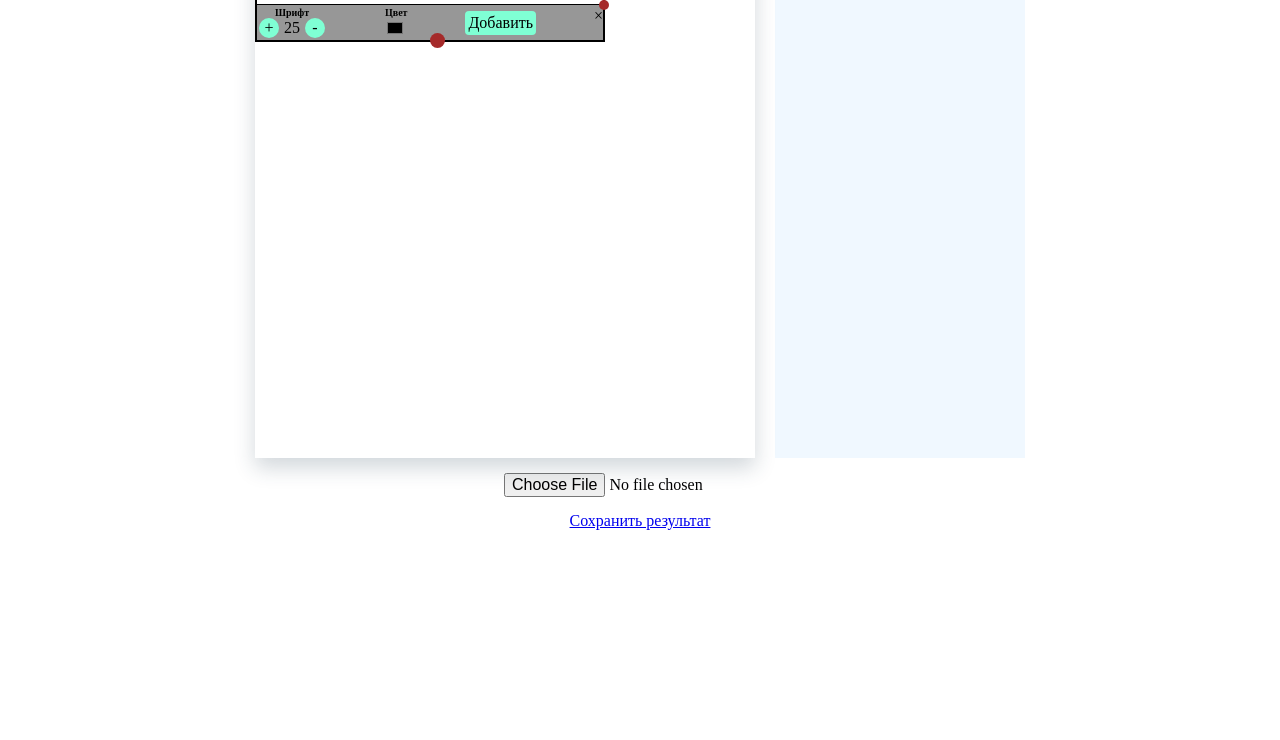
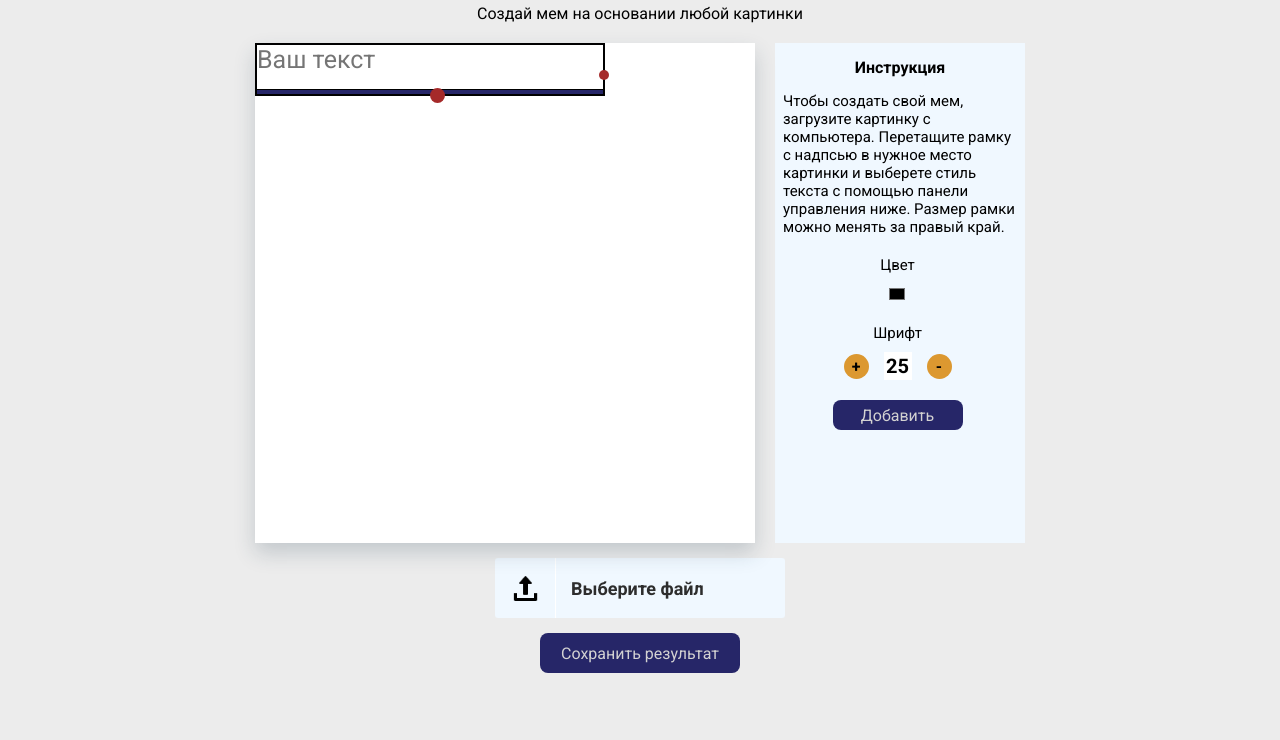
Before and after one commit to domnin997/meme-generator, a plain HTML site: page index.html in a window 1280 px wide. Shown: the part 60-800 px from the top of the page. Drawn offline with Linux system fonts and the light colour scheme.

Commit message:
Styles update

```diff
--- a/index.html
+++ b/index.html
@@ -4,11 +4,16 @@
     <meta charset="UTF-8">
     <meta http-equiv="X-UA-Compatible" content="IE=edge">
     <meta name="viewport" content="width=device-width, initial-scale=1.0">
+    <link href="https://fonts.googleapis.com/css2?family=Roboto:wght@400;700&display=swap"
+          rel="stylesheet">
     <link rel="stylesheet" href="./src/assets/css/main.css">
-    <title>Document</title>
+    <title>Генератор мемов</title>
 </head>
-<body>
-    <header>Генератор мемов</header>
+<body class="body">
+    <header class="header">
+        <h1 class="header__h1">Генератор мемов</h1>
+        <div>Создай мем на основании любой картинки</div>
+    </header>
     <main class="main">
         <div class="canvas-wrap">
 
@@ -23,7 +28,8 @@
                                   placeholder="Ваш текст"></textarea>
                     </div>
                     <div class="manage-panel-wrap">
-                        <div class="font-panel__wrap">
+
+                        <!-- <div class="font-panel__wrap">
                             <h2 class="font-panel-header">Шрифт</h2>
                             <div class="font-panel__manage-size">
                                 <button class="font-plus-btn font-btn">+</button>
@@ -31,20 +37,17 @@
                                 <button class="font-minus-btn font-btn">-</button>
                             </div>
 
-                        </div>
+                        </div> -->
 
-                        <div class="color-panel__wrap">
+                        <!-- <div class="color-panel__wrap">
                             <h2 class="color-panel-header">Цвет</h2>
                             <input type="color"
                                    class="color-input"
                             />
-                        </div>
-                        <div class="submit-btn-cont">
+                        </div> -->
+                        <!-- <div class="submit-btn-cont">
                             <button class="submit-btn">Добавить</button>
-                        </div>
-                        <div class="manage-panel-close-cont">
-                            <p>&times;</p>
-                        </div>
+                        </div> -->
                     </div>
                 </div>
             </div>
@@ -52,15 +55,55 @@
 
             <canvas class="canvas"></canvas>
             <div class="work-panel">
-                Work panel
+                <div class="work-panel__h2-cont">
+                    <h2 class="work-panel__h2">Инструкция</h2>
+                </div>
+                <div class="work-panel__description">
+                    <p> Чтобы создать свой мем, загрузите картинку с компьютера.
+                        Перетащите рамку с надпсью в нужное место картинки и выберете стиль
+                        текста с помощью панели управления ниже. Размер рамки можно менять за правый край.
+                    </p>
+                </div>
+                <div class="work-panel__settings-cont">
+                    <div class="color-panel__wrap">
+                        <h2 class="color-panel-header">Цвет</h2>
+                        <input type="color"
+                               class="color-input"
+                        />
+                    </div>
+                    <div class="font-panel__wrap">
+                        <h2 class="font-panel-header">Шрифт</h2>
+                        <div class="font-panel__manage-size">
+                            <button class="font-plus-btn font-btn">+</button>
+                            <div class="font-size-cont"><span>25</span></div>
+                            <button class="font-minus-btn font-btn">-</button>
+                        </div>
+
+                    </div>
+                    <div class="submit-btn-cont">
+                        <button class="submit-btn">Добавить</button>
+                    </div>
+                </div>
             </div>
         </div>
         <div class="uploader-cont">
-            <input class='uploader'
+            <input id="uploader_input"
+                   class='uploader'
                    type="file">
+            <label class="input__file-button" for="uploader_input">
+                <span class="input__file-icon-wrapper">
+                    <img class="input__file-icon"
+                         src="./src/assets/img/upload.png"
+                         alt="Выбрать файл"
+                         width="25">
+                </span>
+                <span class="input__file-button-text">Выберите файл</span>
+            </label>
         </div>
-        <div>
-            <a id="resultDownload" href="#" download>Сохранить результат</a>
+        <div class="download-result-btn-cont">
+            <a class="download-result-btn"
+               id="resultDownload"
+               href="#" download><span>Сохранить результат</span></a>
         </div>
     </main>
 <script src="./src/js/index.js"></script>
--- /dev/null
+++ b/src/assets/css/bottomStyle.css
@@ -0,0 +1,50 @@
+.input__wrapper {
+    width: 100%;
+    position: relative;
+    margin: 15px 0;
+    text-align: center;
+  }
+
+  .uploader-cont {
+    width: 100%;
+  }
+  .uploader {
+    opacity: 0;
+    visibility: hidden;
+    position: absolute;
+  }
+
+  .input__file-icon-wrapper {
+    height: 60px;
+    width: 60px;
+    margin-right: 15px;
+    display: -webkit-box;
+    display: -ms-flexbox;
+    display: flex;
+    align-items: center;
+    justify-content: center;
+    border-right: 1px solid #fff;
+  }
+
+  .input__file-button-text {
+    line-height: 1;
+    margin-top: 1px;
+  }
+
+  .input__file-button {
+    width: 100%;
+    max-width: 290px;
+    height: 60px;
+    background: aliceblue;
+    color: #2d2d2d;
+    font-size: 1.125rem;
+    font-weight: 700;
+    display: -webkit-box;
+    display: -ms-flexbox;
+    display: flex;
+    align-items: center;
+    justify-content: flex-start;
+    border-radius: 3px;
+    cursor: pointer;
+    margin: 0 auto;
+  }
--- /dev/null
+++ b/src/assets/css/headerStyle.css
@@ -0,0 +1,13 @@
+.header {
+    display: flex;
+    flex-direction: column;
+    justify-content: center;
+    align-items: center;
+    gap: 20px;
+}
+
+.header__h1 {
+    padding: 20px 5px 0px 5px;
+    margin: 0;
+    font-size: 20px;
+}
--- a/src/assets/css/main.css
+++ b/src/assets/css/main.css
@@ -1,3 +1,18 @@
+@import url(./headerStyle.css);
+@import url(./workPanelStyle.css);
+@import url(./bottomStyle.css);
+
+html {
+    font-family: Roboto;
+}
+
+.body {
+    background-color:rgb(236, 236, 236);
+    display: flex;
+    flex-direction: column;
+    gap: 20px;
+}
+
 * {
 	padding: 0px;
 	margin: 0px;
@@ -64,28 +79,13 @@ textarea:focus {
 
 .manage-panel-wrap {
     display: flex;
-    justify-content: space-between;
-    background-color: rgb(151, 151, 151);
+    justify-content: center;
+    background-color: rgb(38, 38, 104);
     width: 100%;
     border-top: 1px solid black;
     padding: 2px 0 2px 0;
 }
 
-.color-panel-header, .font-panel-header {
-    font-size: 10px;
-    text-align: center;
-}
-
-.font-panel-wrap {
-    display: flex;
-}
-
-.font-panel__manage-size {
-    display: flex;
-    align-items: center;
-    gap: 5px;
-    padding: 0 2px 0 2px;
-}
 
 input[type='color'] {
     block-size: 20px;
@@ -95,19 +95,6 @@ input[type='color'] {
     padding: 0;
     appearance: none;
     outline: none;
-}
-
-.font-btn {
-    border-radius: 50%;
-    width: 20px;
-    height: 20px;
-    text-align: center;
-    justify-content: center;
-    align-items: center;
-    display: flex;
-    box-sizing: border-box;
-    border: none;
-    background-color: aquamarine;
 }
 
 .canvas-wrap {
@@ -125,14 +112,10 @@ input[type='color'] {
     -webkit-box-shadow: 0px 10px 20px 0px rgba(34, 60, 80, 0.2);
     -moz-box-shadow: 0px 10px 20px 0px rgba(34, 60, 80, 0.2);
     box-shadow: 0px 10px 20px 0px rgba(34, 60, 80, 0.2);
+    background-color: white;
     /* object-fit:contain; */
 }
 
-.work-panel {
-    width: 250px;
-    height: 500px;
-    background-color: aliceblue;
-}
 
 
 .input-area {
@@ -191,19 +174,27 @@ input[type='color'] {
     border-color: aqua;
     background-color: brown;
     left: 50%;
-    bottom: -6px;
+    bottom: -7px;
     cursor: move;
 }
 
-.submit-btn-cont {
+
+
+
+
+.download-result-btn {
     display: flex;
+    width: 200px;
+    height: 40px;
+    border-radius: 8px;
+    justify-content: center;
     align-items: center;
-    justify-content: center;
+    text-decoration: none;
+    background-color: rgb(38, 38, 104);
+    color: rgb(211, 210, 210);
+    transition-duration: 0.4s;
 }
 
-.submit-btn {
-    border: none;
-    background-color: aquamarine;
-    padding: 3px;
-    border-radius: 4px;
+.download-result-btn:hover {
+    color: rgb(255, 255, 255);
 }
--- /dev/null
+++ b/src/assets/css/workPanelStyle.css
@@ -0,0 +1,96 @@
+.work-panel {
+    width: 250px;
+    height: 500px;
+    background-color: aliceblue;
+}
+
+.work-panel__h2-cont {
+    padding: 15px 5px 10px 5px;
+    display: flex;
+    justify-content: center;
+    align-items: center;
+}
+
+.work-panel__description {
+    padding: 5px 8px 5px 8px;
+    font-size: 15px;
+}
+
+.work-panel__settings-cont {
+    padding: 15px 5px 15px 0px;
+    display: flex;
+    flex-direction: column;
+    align-items: center;
+    gap: 20px;
+}
+
+.color-panel-header, .font-panel-header {
+    font-size: 15px;
+    text-align: center;
+    font-weight: 500;
+}
+
+.color-panel__wrap, .font-panel__wrap {
+    display: flex;
+    flex-direction: column;
+    align-items: center;
+    gap: 10px;
+}
+
+
+.font-panel-wrap {
+    display: flex;
+}
+
+.font-panel__manage-size {
+    display: flex;
+    align-items: center;
+    gap: 15px;
+    padding: 0 2px 0 2px;
+}
+
+.font-size-cont {
+    font-weight: 600;
+    font-size: 20px;
+    width: 28px;
+    height: 28px;
+    display: flex;
+    justify-content: center;
+    align-items: center;
+    background-color: white;
+}
+
+.font-btn {
+    border-radius: 50%;
+    width: 25px;
+    height: 25px;
+    font-weight: 600;
+    text-align: center;
+    justify-content: center;
+    align-items: center;
+    display: flex;
+    box-sizing: border-box;
+    border: none;
+    background-color: rgba(215, 130, 2, 0.819);
+}
+
+.submit-btn-cont {
+    display: flex;
+    align-items: center;
+    justify-content: center;
+}
+
+.submit-btn {
+    width: 130px;
+    height: 30px;
+    border: none;
+    background-color: rgb(38, 38, 104);
+    color: rgb(211, 210, 210);
+    padding: 3px;
+    border-radius: 8px;
+    transition-duration: 0.4s;
+}
+
+.submit-btn:hover {
+    color: rgb(255, 255, 255);
+}
--- a/src/js/index.js
+++ b/src/js/index.js
@@ -53,9 +53,12 @@ fontIncrease.addEventListener('click', () => {
 });
 
 fontDecrease.addEventListener('click', () => {
-    --currFontSize;
-        fontSizeCont.innerText = currFontSize;
-            memeInput.style.cssText = `font-size: ${currFontSize}px`;
+    if (currFontSize > 1) {
+        --currFontSize;
+            fontSizeCont.innerText = currFontSize;
+                memeInput.style.cssText = `font-size: ${currFontSize}px`;
+    }
+
 })
 
 submitBtn.addEventListener('click', () => {
@@ -164,7 +167,7 @@ dragHandle.addEventListener('mousedown', (e) => {
 
     function resize(e) {
       const newWidth = e.clientX - element.getBoundingClientRect().left;
-        if (newWidth > 180 && newWidth < 350) {
+        if (newWidth > 130 && newWidth < 350) {
             element.style.width = `${newWidth}px`;
         }
     }
```
Also changed, not shown: src/assets/img/upload.png (added).
